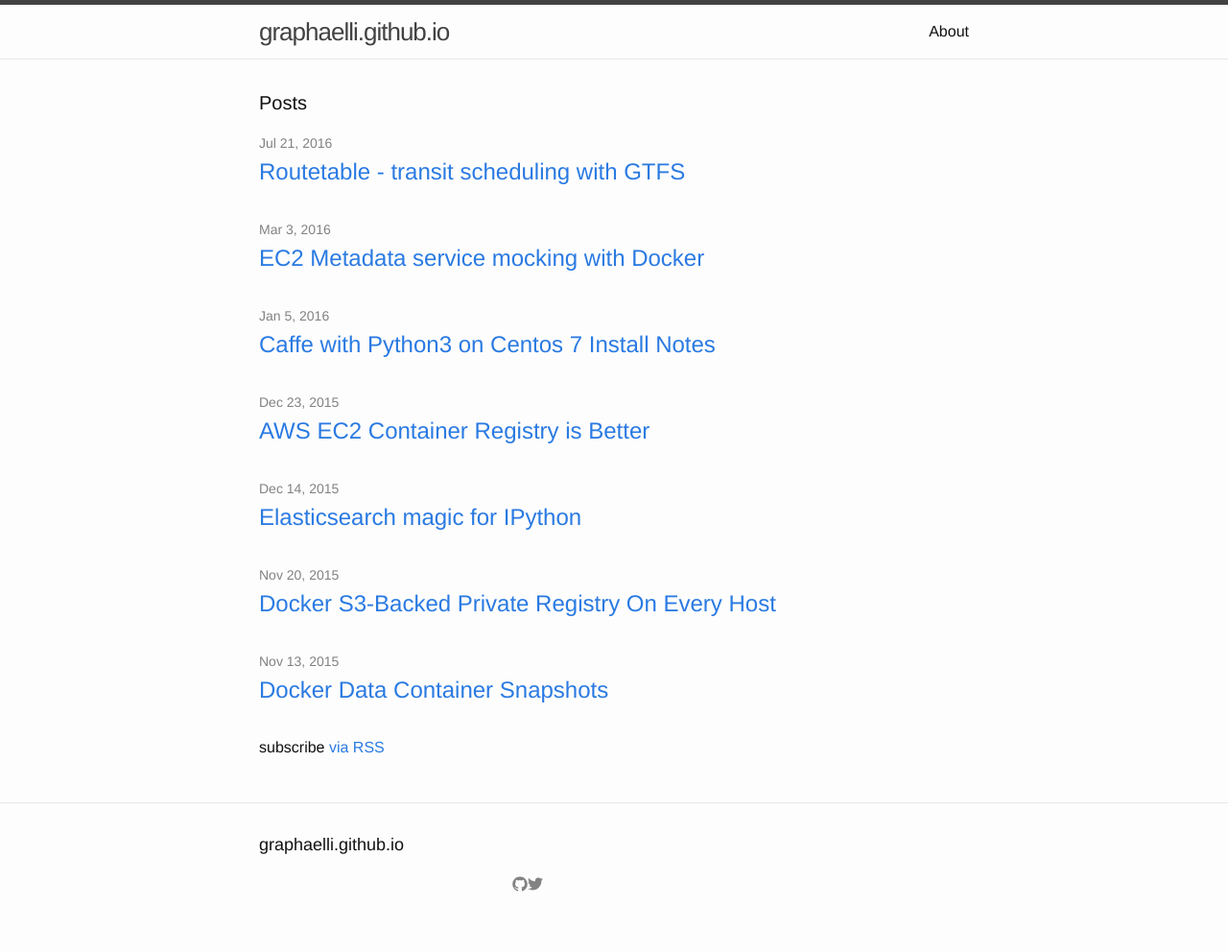
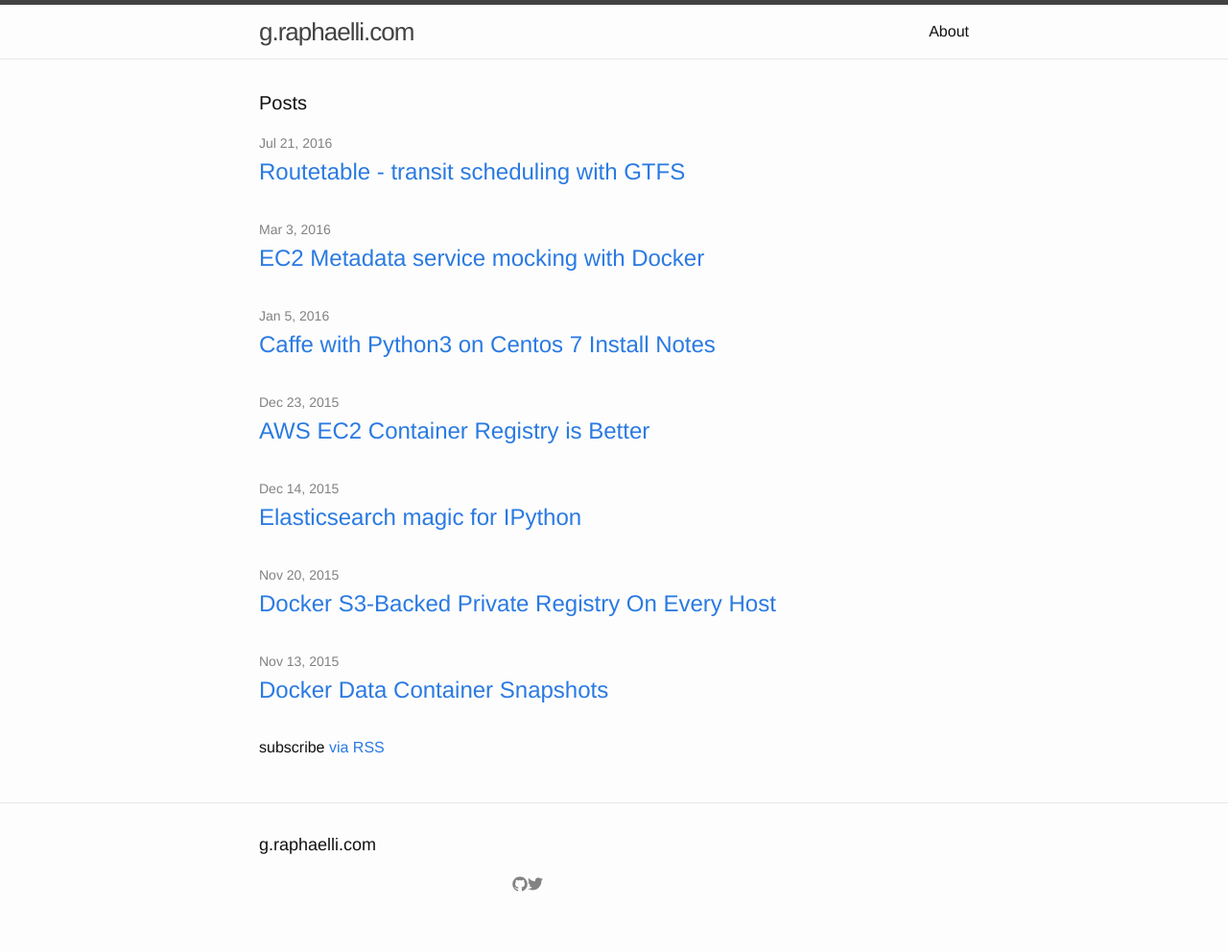
Before and after one commit to graphaelli/graphaelli.github.io, a Jekyll site: the page built from index.html, in a window 1280 px wide. Shown: the whole page at 96% size. Built offline with Jekyll 4.4.1, drawn with Linux system fonts in a browser that asks for light colours.

Commit message:
Update _config.yml

```diff
--- a/_config.yml
+++ b/_config.yml
@@ -1,7 +1,7 @@
 # Site settings
-title:
+title: g.raphaelli.com
 email: g@raphaelli.com
-description: Gilad Raphaelli
+description: Gil Raphaelli
 baseurl: ""
 url: "http://g.raphaelli.com"
 github_username: graphaelli
```
